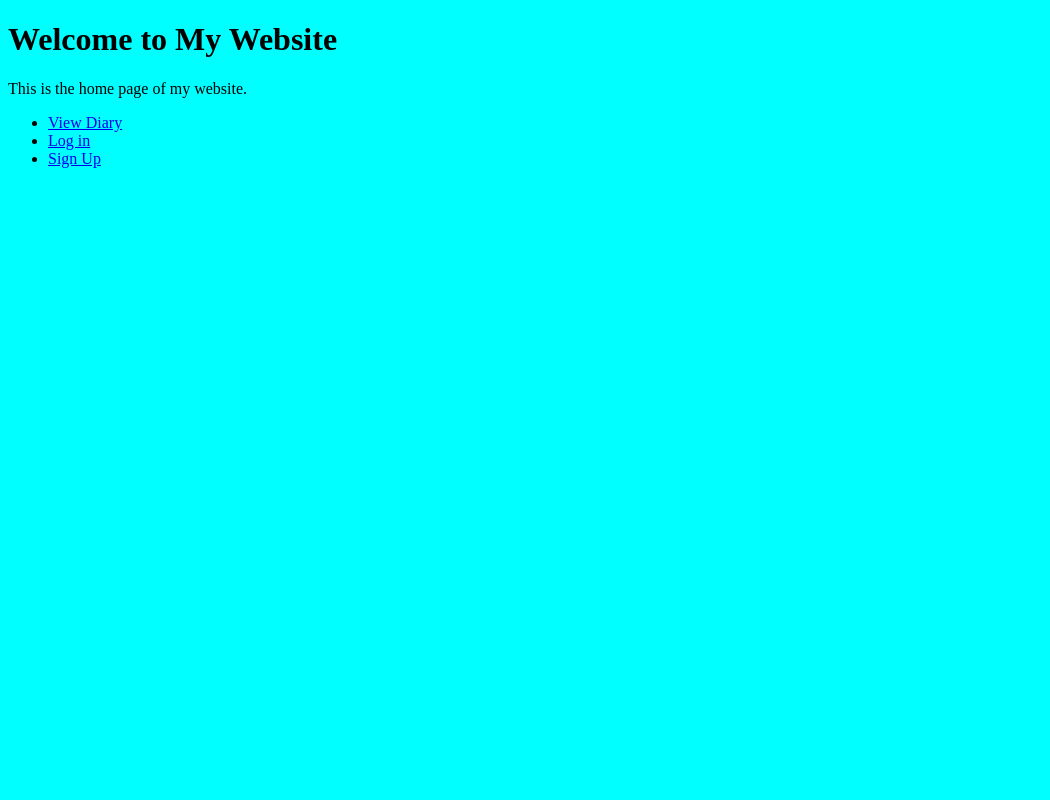
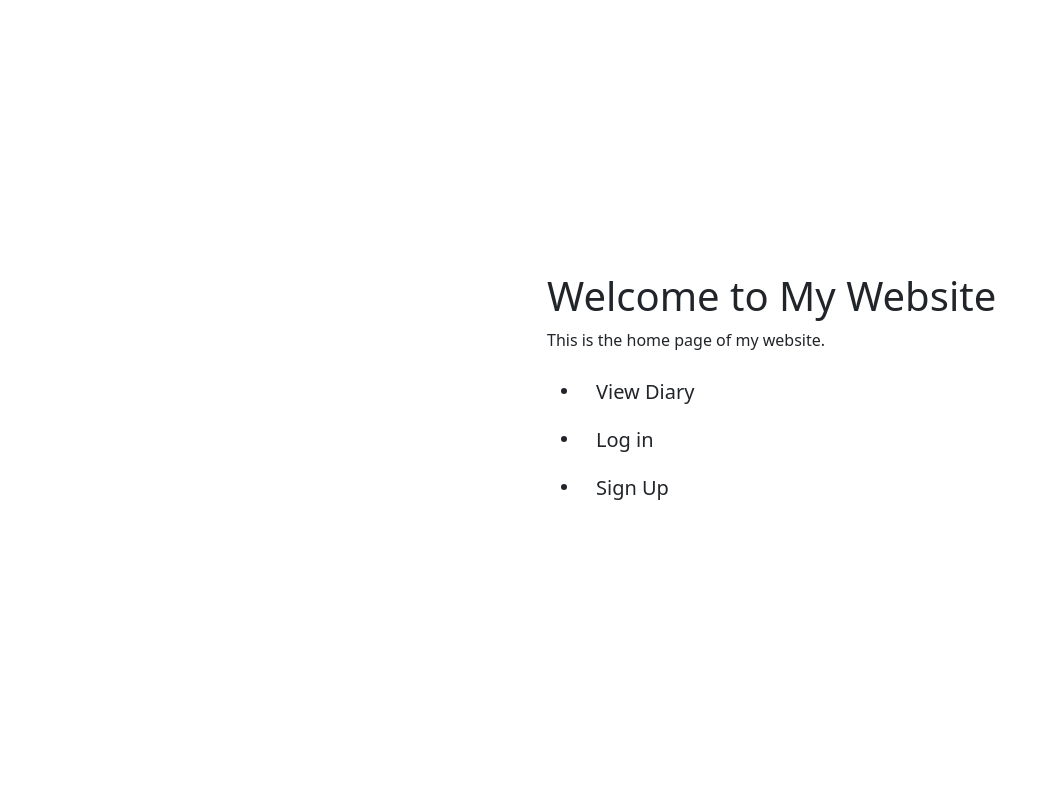
Before and after one commit to V1SHAL421/mywebsite, a Django app: page / in a window 1280 px wide. Shown: the whole page, without its empty margins (0-1050 px from the left). Run offline with Django 4.2, Linux system fonts and the light colour scheme.

Commit message:
Edit layout of homepage

```diff
--- a/myapp/templates/home.html
+++ b/myapp/templates/home.html
@@ -1,18 +1,43 @@
 {% load static %}
 
 <!DOCTYPE html>
-<html>
+
+<!doctype html>
+<html lang="en">
   <head>
-    <title>Welcome to My Website</title>
-    <link rel="stylesheet" type="text/css" href="{% static 'myapp/css/styles.css' %}">
+    <meta charset="utf-8">
+    <meta name="viewport" content="width=device-width, initial-scale=1">
+    <title>Home Page</title>
+    <link href="https://cdn.jsdelivr.net/npm/bootstrap@5.3.1/dist/css/bootstrap.min.css" rel="stylesheet" integrity="sha384-4bw+/aepP/YC94hEpVNVgiZdgIC5+VKNBQNGCHeKRQN+PtmoHDEXuppvnDJzQIu9" crossorigin="anonymous">
   </head>
-<body class="homepage">
+  <body>
+    <div class="container vh-100">
+        <div class="row h-100">
+            <div class="col-12 my-auto">
+                <div class="card-offset-sm-1 offset-md-3 offset-lg-5">
                     <h1>Welcome to My Website</h1>
                     <p>This is the home page of my website.</p>
                     <ul>
-        <li><a href="{% url 'post_list' %}">View Diary</a></li>
-        <li><a href="{% url 'log_in' %}">Log in</a></li>
-        <li><a href="{% url 'sign_up' %}">Sign Up</a></li>
+                        <li><a href="{% url 'post_list' %}" class="btn btn-lg btn secondary">
+                            View Diary
+                            </a>
+                        </li>
+                        <li><a href="{% url 'log_in' %}" class="btn btn-lg btn secondary">
+                            Log in
+                            </a>
+                        </li>
+                        <li>
+                            <a href="{% url 'sign_up' %}" class="btn btn-lg btn secondary">
+                            Sign Up
+                            </a>
+                        </li>
                     </ul>
+                </div>
+        </div>
+    </div>
+
+    <script src="https://cdn.jsdelivr.net/npm/@popperjs/core@2.11.8/dist/umd/popper.min.js" integrity="sha384-I7E8VVD/ismYTF4hNIPjVp/Zjvgyol6VFvRkX/vR+Vc4jQkC+hVqc2pM8ODewa9r" crossorigin="anonymous"></script>
+    <script src="https://cdn.jsdelivr.net/npm/bootstrap@5.3.1/dist/js/bootstrap.min.js" integrity="sha384-Rx+T1VzGupg4BHQYs2gCW9It+akI2MM/mndMCy36UVfodzcJcF0GGLxZIzObiEfa" crossorigin="anonymous"></script>
   </body>
 </html>
+<html>
```
Lines whose indentation alone changed are shown as unchanged.
